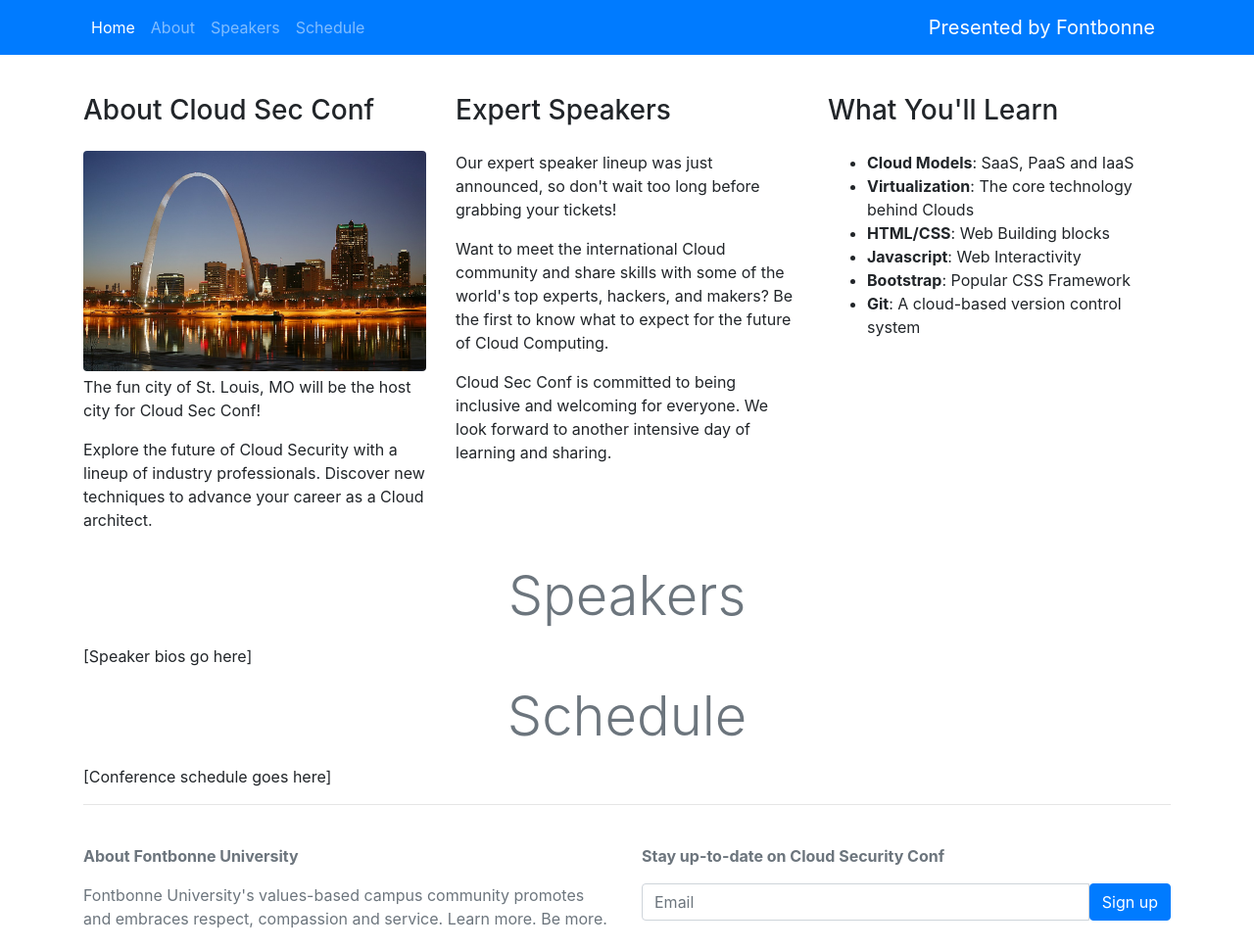
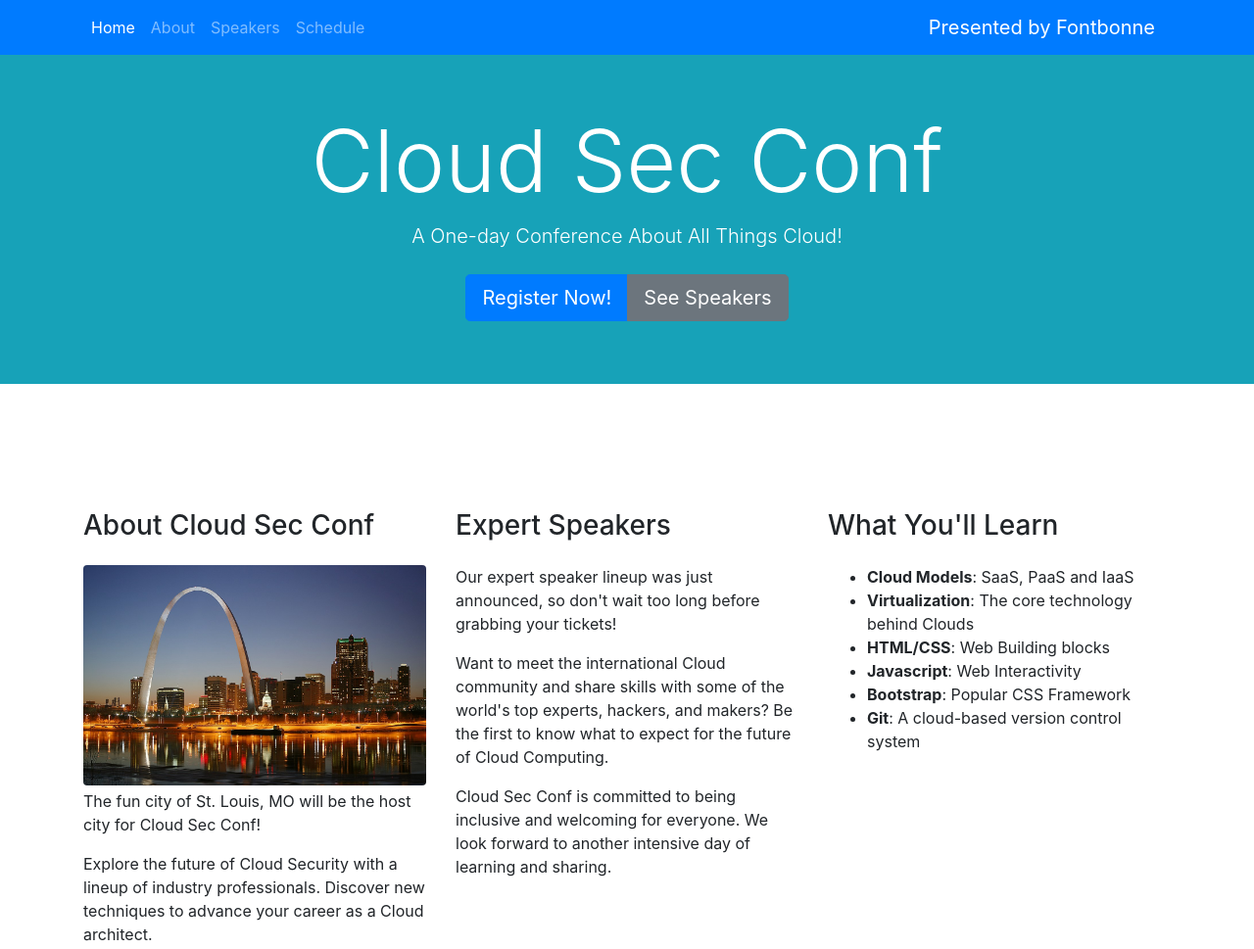
Before and after one commit to Fontbonne-University/cloud-fw-vdub10, a plain HTML site: page index.html in a window 1280 px wide. Shown: the top 969 px of the page at 98% size. Drawn offline with nearby package versions, Linux system fonts and the light colour scheme.

Commit message:
Added a Jumbotron and call-out buttons

```diff
--- a/index.html
+++ b/index.html
@@ -37,6 +37,18 @@
     </nav>
     <!--/navbar -->
 
+    <!--jumbotron -->
+    <div class="jumbotron jumbotron-fluid bg-info text-white">
+        <div class="container text-sm-center pt-5">
+            <h1 class="display-2">Cloud Sec Conf</h1>
+            <p class="lead">A One-day Conference About All Things Cloud!</p>
+            <div class="btn-group mt-2" role="group" aria-label="Basic example">
+                <a class="btn btn-primary btn-lg">Register Now!</a>
+                <a class="btn btn-secondary btn-lg" href="#speakers">See Speakers</a>
+            </div>
+        </div>
+    </div>
+    <!--/jumbotron -->
     <div class="container pt-5">
         <!-- about -->
         <div class="row">
@@ -65,11 +77,14 @@
             </div>
         </div> <!-- /about -->
         <!-- speakers -->
-        <h1 class="display-4 text-center my-3 text-muted">Speakers</h1>
+        <h1 id="speakers" class="display-4 text-center my-3 text-muted">Speakers</h1>
         [Speaker bios go here]
         <!--schedule -->
         <h1 class="display-4 text-center my-3 text-muted">Schedule</h1>
         [Conference schedule goes here]
+
+        <!-- callout button -->
+         <button type="button" class="btn btn-outline-info btn-lg d-block mx-auto my-5">Don't miss out, register now</button>
 
         <!-- signup form -->
         <hr>
```
